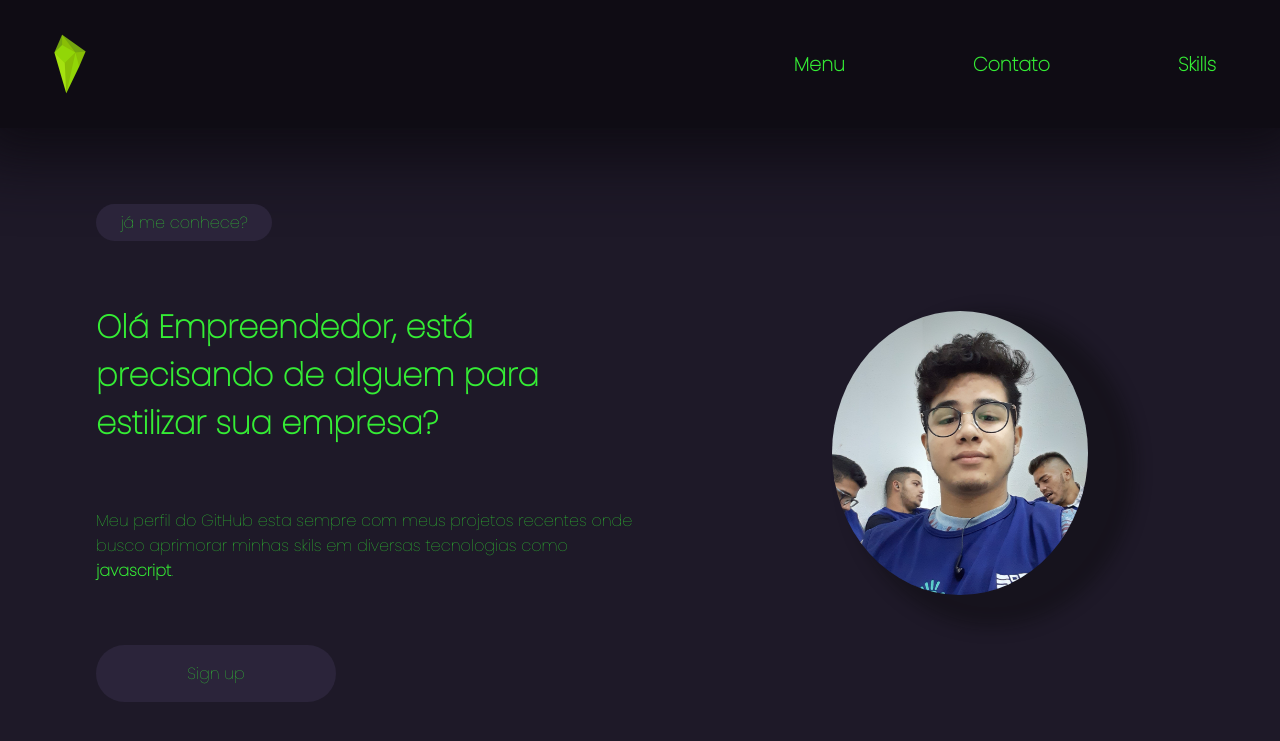
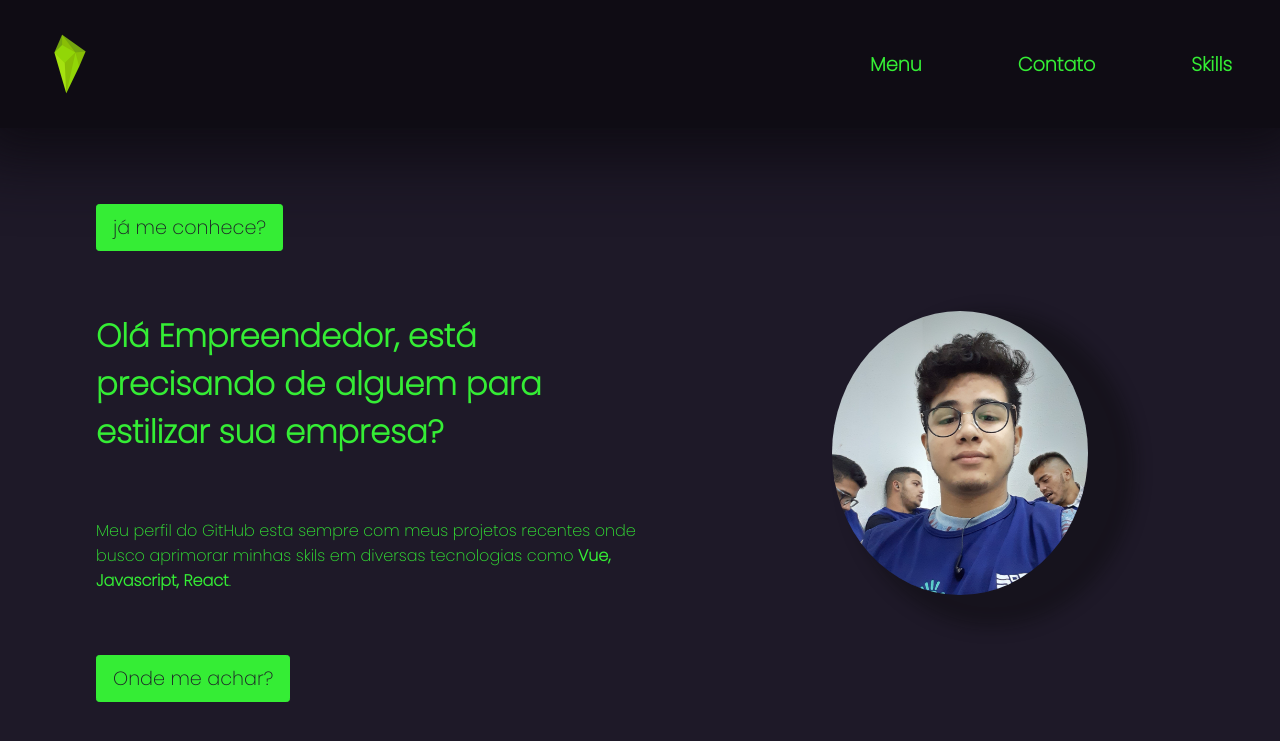
Before and after one commit to shalomsantos/Portifolio, a PHP site: page / in a window 1280 px wide. Shown: the top 741 px of the page. Run offline with PHP 8.4, Linux system fonts and the light colour scheme.

Commit message:
melhorando tela

```diff
--- a/index.html
+++ b/index.html
@@ -6,6 +6,7 @@
     <meta http-equiv="X-UA-Compatible" content="IE=edge">
     <meta name="viewport" content="width=device-width, initial-scale=1.0">
     <link rel="stylesheet" href="./style.css">
+    <link rel="stylesheet" href="../fontawesome/css/all.min.css">
     <title>$ Shalom Santos $</title>
 </head>
 <body>
@@ -16,29 +17,37 @@
             <img src="./img/Icon.png" alt="Icon">
 
             <div class="nav">
-                <span class="btn span1"><strong>Menu</strong></span>
-                <span class="btn span2"><strong>Contato</strong></span>
-                <span class="btn span3"><strong>Skills</strong></span>
+                <span><strong>Menu</strong></span>
+                <span><strong>Contato</strong></span>
+                <span><strong>Skills</strong></span>
             </div>
         </div>
     </header>
 
     <main>
         <div class="apresentacao">
-            <a class="btn span4">já me conhece?</a>
+            <a class="btn">já me conhece?</a>
             <h1>
                 Olá Empreendedor, está precisando de alguem para estilizar sua empresa?
             </h1>
             <p>
                 Meu perfil do GitHub esta sempre com meus projetos recentes onde busco aprimorar minhas skils em
-                diversas tecnologias como <strong>javascript</strong>.
+                diversas tecnologias como <strong>Vue, Javascript, React</strong>.
             </p>
-            <a class="btn sign" href="/Portifólio/index2.html">Sign up</a>
+            <a class="btn" href="./index2.html">Onde me achar?</a>
         </div>
         <div class="apresenta">
             <img class="apresentacao1" src="./img/up.jpg" alt="">
         </div>
+        <div class="icons">
+            <a href="https://www.instagram.com/shalomsantoss/"><i class="fa-brands fa-instagram"></i></a>
+            <i class="fa-brands fa-whatsapp"></i>
+            <a href="https://www.facebook.com/shalom.pereira.dos.santos"><i class="fa-brands fa-facebook"></i></a>
+            <a href="https://www.linkedin.com/in/shalom-santos-9891a11a6/"><i class="fa-brands fa-linkedin-in"></i></a>
+
+        </div>
     </main>
+
 
     <script type="text/javascript" src="./js/vanilla-tilt.babel.min.js"></script>
     <script>
--- a/style.css
+++ b/style.css
@@ -1,4 +1,4 @@
-@import url('https://fonts.googleapis.com/css2?family=Poppins:wght@100&display=swap');
+@import url('https://fonts.googleapis.com/css2?family=Poppins:wght@200&display=swap');
 @keyframes movimento {
     0%{
         opacity: 0%;
@@ -31,7 +31,6 @@ header {
 }
 
 a{
-    text-align: center;
     text-decoration: none;
     color: #35ED35;
 }
@@ -43,7 +42,7 @@ a{
 }
 
 .nav span{
-    padding: 2.2rem 4rem;
+    padding: 2.2rem 3rem;
     font-size: 1.2rem;
 }
 
@@ -63,6 +62,7 @@ header img{
     height: 100%;
     display: flex;
     justify-content: space-between;
+    position: relative;
 }
 
 main {
@@ -100,29 +100,27 @@ main {
 }
 
 .btn {
-    background: transparent;
-    border: none;
     outline: none;
-    color: #35ED35;
-}
-
-.span4 {
-    width: 11rem;
-    padding: 0.4rem 1.5rem;
-    background: #2b243a;
-    border-radius: 2rem;
+    font-size: 1.2rem;
+    padding: 0.5rem 1rem;
+    color: #1E1928;
+    border-radius: 0.2rem;
+    background: #35ED35;
+    border: 0.1rem solid #35ED35;
+    width: max-content;
     transition: 200ms;
 }
 
-.sign {
-    width: 15rem;
-    padding: 1rem 1.5rem;
-    background: #2b243a;
-    border-radius: 2rem;
-    transition: 200ms;
+.btn:hover {
+    color: #35ED35;
+    background: #1E1928;
 }
 
-.sign:hover,
-.span4:hover {
-    box-shadow: 0px 0px 7px 1px #35ED35;
+.icons{
+    position: absolute;
+    display: flex;
+    flex-direction: column;
+    gap: 1rem;
+    top: 40%;
+    right: 0.8rem;
 }
```
Also changed, not shown: index2.html (+2 -12 lines).
